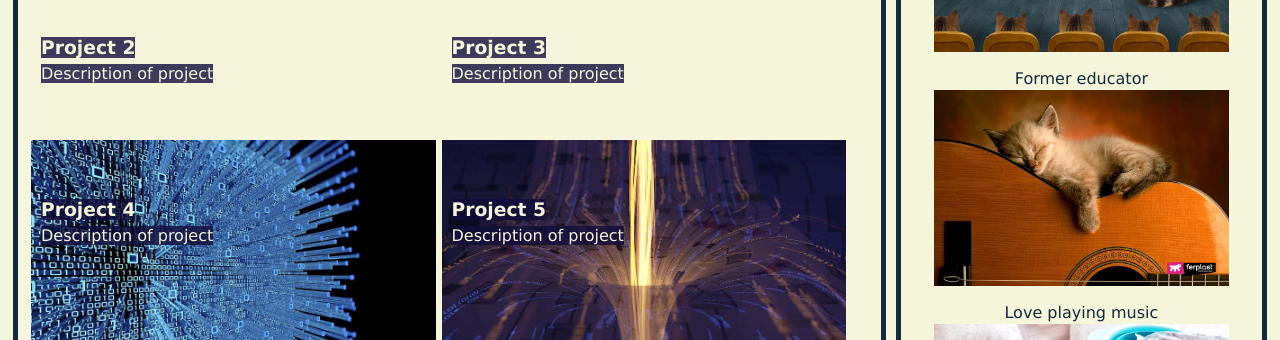
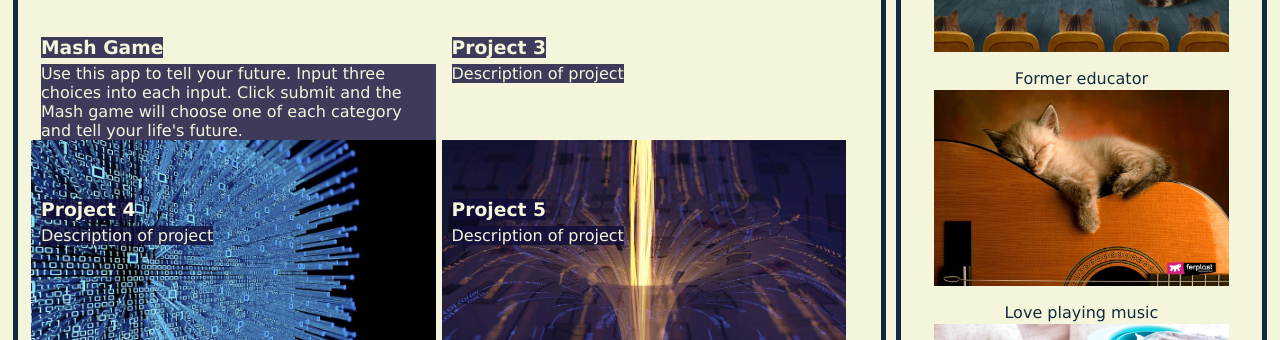
Before and after one commit to kduesler/Kyle-Portfolio, a plain HTML site: page index.html in a window 1280 px wide. Shown: the part 796-1136 px from the top of the page. Drawn offline with Linux system fonts and the light colour scheme.

Commit message:
mash game description

```diff
--- a/index.html
+++ b/index.html
@@ -37,8 +37,8 @@
             src="./assets/Portfolio-Stock-Images/coverHouse.png"
             alt="a house"
           /></a>
-          <h3>Project 2</h3>
-          <p>Description of project</p>
+          <h3>Mash Game</h3>
+          <p>Use this app to tell your future. Input three choices into each input. Click submit and the Mash game will choose one of each category and tell your life's future.</p>
         </section>
         <section class="project" id="project-3">
           <!-- insert real Project URL in future when complete -->
```
